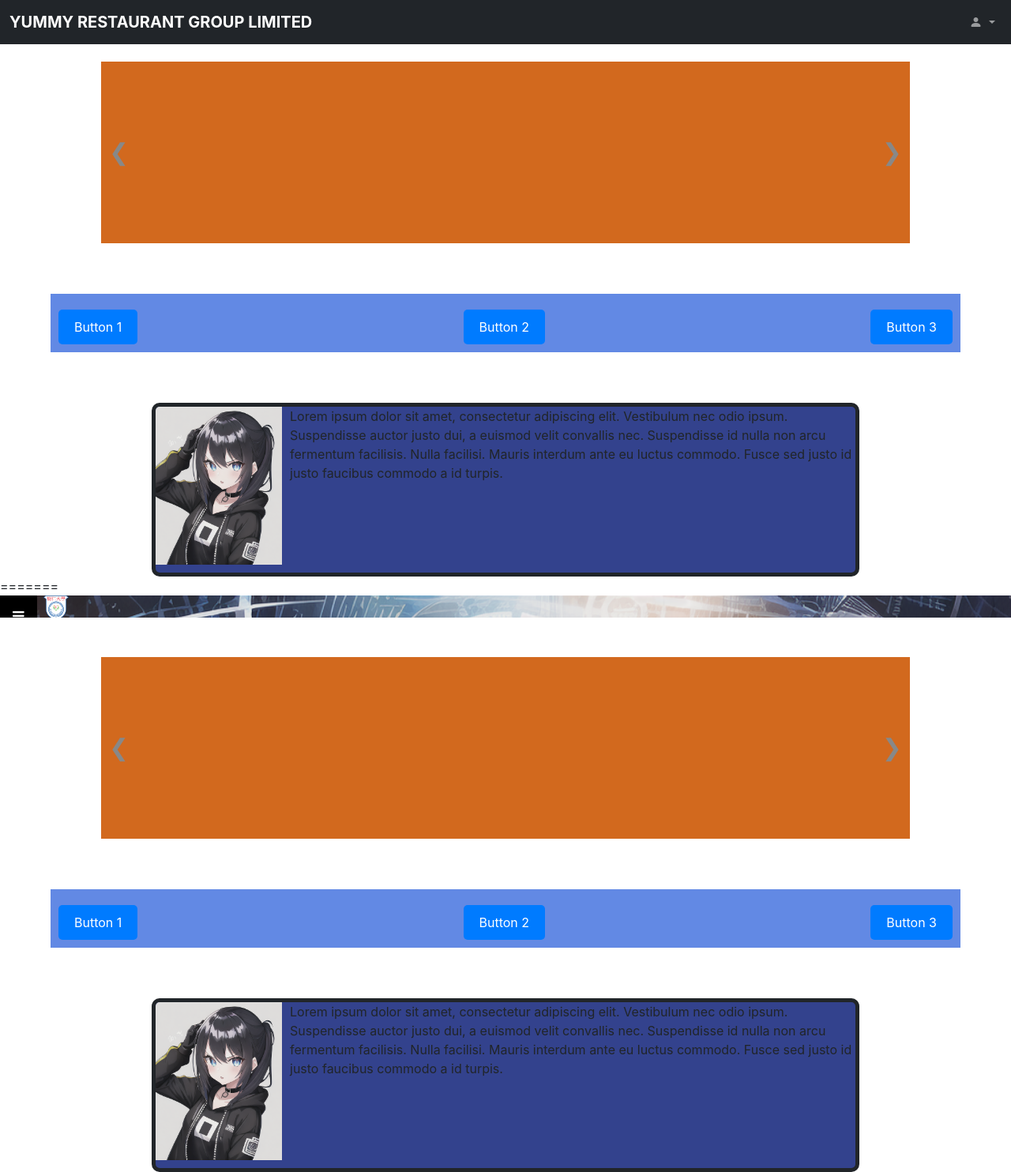
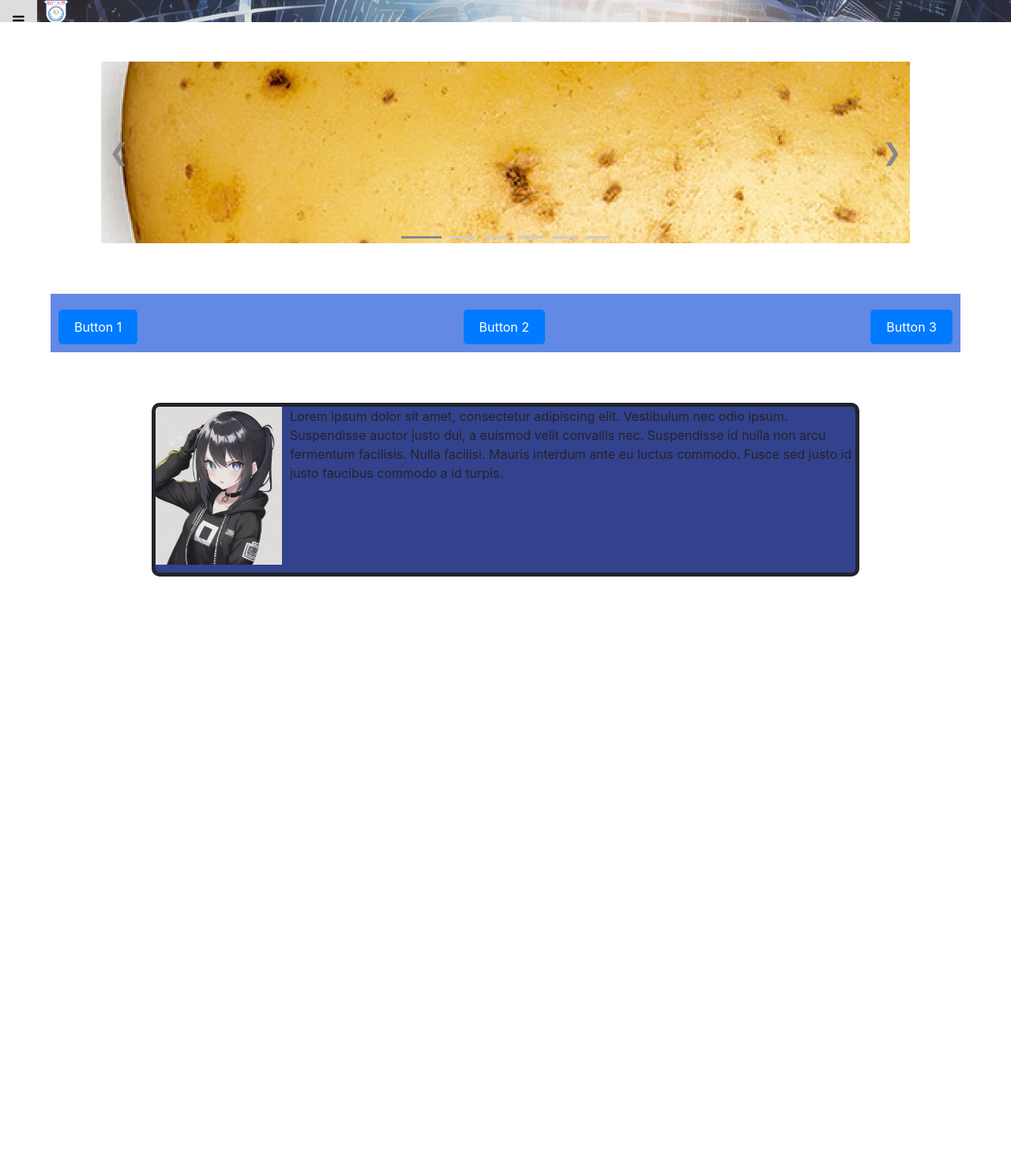
Before and after one commit to blackChan1234/IA-Work, a PHP site: page / in a window 1280 px wide. Shown: the whole page at 79% size. After the commit the page ends 730 px from the top, so only its background shows below. Run offline with PHP 8.4, Linux system fonts and the light colour scheme; some libraries are stand-ins or nearby versions.

Commit message:
Update index.php

```diff
--- a/index.php
+++ b/index.php
@@ -25,72 +25,6 @@
     <script src="./js/dataTables.bootstrap5.min.js"></script>
 
 </head>
-<body>
-<!-- Menu -->
-<div ng-app="myApp" class="topnav">
-    <a href="#home" id="logo"></a>
-
-    <div ng-controller="LinkController">
-        <div id="Links">
-            <a ng-repeat="link in links" ng-href="{{link.href}}">{{link.text}}</a>
-        </div>
-    </div>
-    <a href="javascript:void(0);" class="icon" onclick="HamburgerMenu()">
-        <i class="fa fa-bars"></i>
-    </a>
-</div>
-
-<div id="slider" class="slider">
-    <div id="sliderScroll" class="sliderScroll">
-        <div id="sliderMain" class="sliderMain"></div>
-        <span id="prev" class="prev">&#10094;</span>
-        <span id="next" class="next">&#10095;</span>
-    </div>
-    <div id="sliderIndex" class="sliderIndex"></div>
-</div>
-<div class="desktop-content">
-<?php include 'menu.php'; ?>
-</div>
-
-    <script src="js\script.js"></script>
-
-    <div class="button-block">
-        <button class="buttongroup">Button 1</button>
-        <button class="buttongroup">Button 2</button>
-        <button class="buttongroup">Button 3</button>
-    </div>
-    <link rel="stylesheet" href="style\indexContent.css">
-    <div class="content">
-        <img src="img\example.png" alt="Image" class="float-left">
-        <p>
-            Lorem ipsum dolor sit amet, consectetur adipiscing elit. Vestibulum nec odio ipsum. Suspendisse auctor
-            justo dui, a euismod velit convallis nec. Suspendisse id nulla non arcu fermentum facilisis. Nulla facilisi.
-            Mauris interdum ante eu luctus commodo. Fusce sed justo id justo faucibus commodo a id turpis.
-        </p>
-    </div>
-
-</body>
-=======
-<!DOCTYPE html>
-<html lang="en">
-
-<head>
-    <meta charset="UTF-8">
-    <meta name="viewport" content="width=device-width, initial-scale=1.0">
-    <title>Document</title>
-    <script src="https://cdnjs.cloudflare.com/ajax/libs/angular.js/1.8.2/angular.min.js"></script>
-
-    <link rel="stylesheet" href="https://cdnjs.cloudflare.com/ajax/libs/font-awesome/4.7.0/css/font-awesome.min.css">
-
-    <link rel="stylesheet" href="style\menu.css">
-    <link rel="stylesheet" href="style\btnGroup.css">
-    <link rel="stylesheet" href="style\logo.css">
-    <link rel="stylesheet" href="style\avatar.css">
-    <link rel="stylesheet" href="style\menuPicFrame.css">
-    <script src="js\HamburgerMenu.js"></script>
-    <script src="js\LinkController.js"></script>
-
-</head>
 
 <body>
 
@@ -108,14 +42,52 @@
         </a>
     </div>
 
+
     <div id="slider" class="slider">
         <div id="sliderScroll" class="sliderScroll">
-            <div id="sliderMain" class="sliderMain"></div>
+            <div id="sliderMain" class="sliderMain">
+                <div class="item">
+                    <a href="#">
+                        <img src="img/examplePic/image1.png" alt="">
+                    </a>
+                </div>
+                <div class="item">
+                    <a href="#">
+                        <img src="img/examplePic/image2.png" alt="">
+                    </a>
+                </div>
+                <div class="item">
+                    <a href="#">
+                        <img src="img/examplePic/image3.png" alt="">
+                    </a>
+                </div>
+                <div class="item">
+                    <a href="#">
+                        <img src="img/examplePic/image4.png" alt="">
+                    </a>
+                </div>
+                <div class="item">
+                    <a href="#">
+                        <img src="img/examplePic/image5.png" alt="">
+                    </a>
+                </div>
+                <div class="item">
+                    <a href="#">
+                        <img src="img/examplePic/image6.png" alt="">
+                    </a>
+                </div>
+            </div>
+
+            <!-- prev&next cursor -->
+            <span id="next" class="next">&#10095;</span>
             <span id="prev" class="prev">&#10094;</span>
-            <span id="next" class="next">&#10095;</span>
         </div>
+
+        <!-- photo index pointer -->
         <div id="sliderIndex" class="sliderIndex"></div>
     </div>
+
+
     <script src="js\script.js"></script>
 
     <div class="button-block">
```
Also changed, not shown: index.html (deleted, +0 -102 lines).
